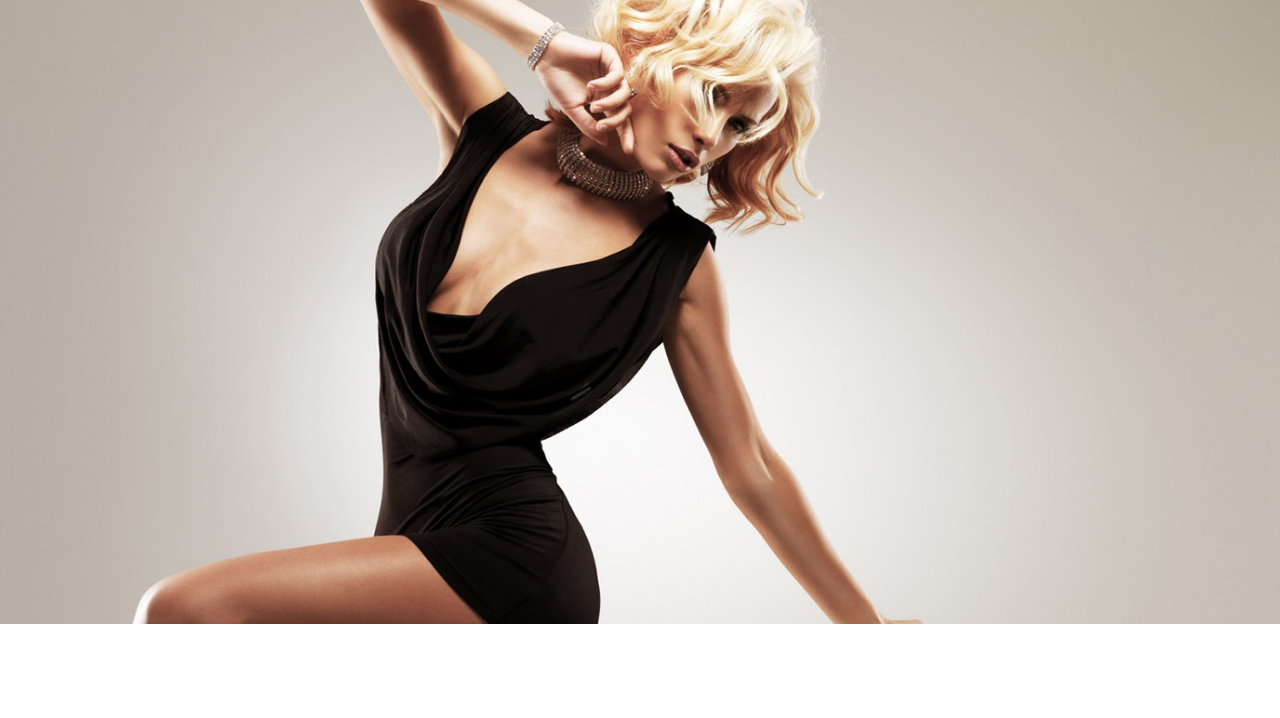
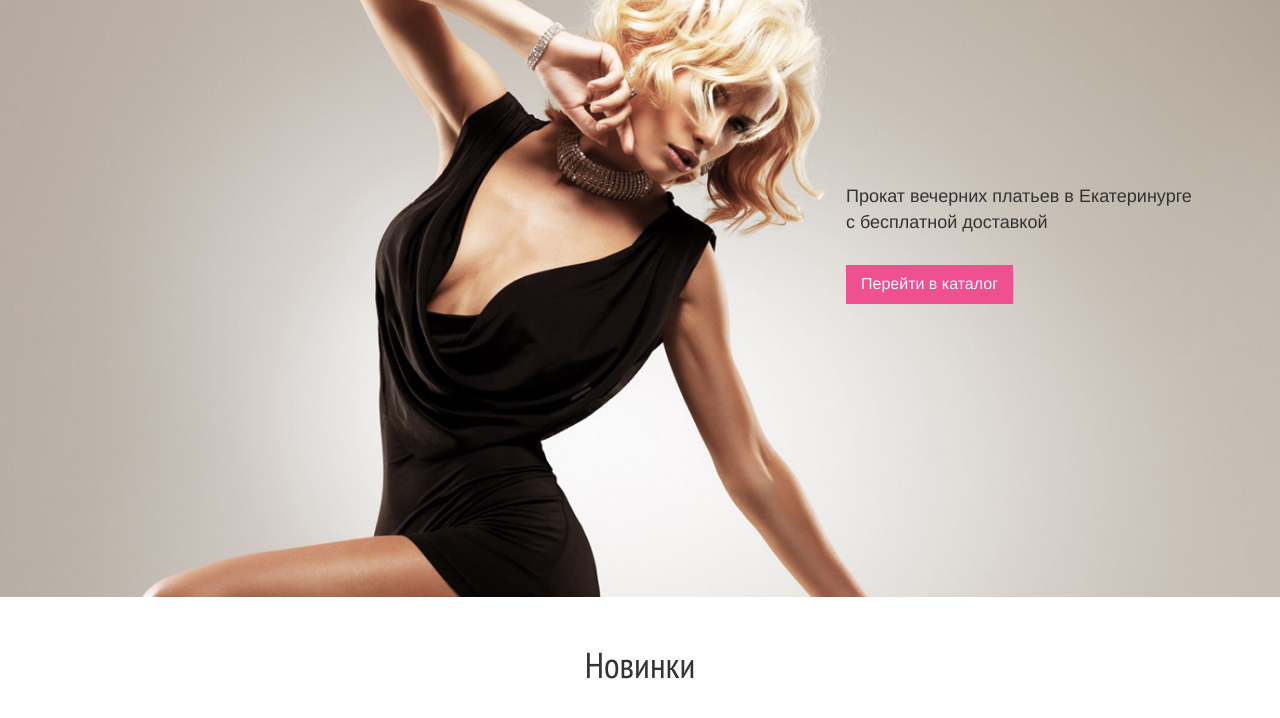
Before and after one commit to NiceJuli/detka, a website: page index.html in a window 1280 px wide. Shown: the part 136-854 px from the top of the page. Before the commit the page ends 800 px from the top, so only its background shows below. Drawn offline with nearby package versions, Linux system fonts and the light colour scheme; a web font is replaced by a local one.

Commit message:
глвная страница

```diff
--- a/index.html
+++ b/index.html
@@ -5,7 +5,7 @@
     <title>Детка-конфетка. Прокат платьев</title>
     <link rel="stylesheet" href="https://maxcdn.bootstrapcdn.com/bootstrap/3.3.7/css/bootstrap.min.css"
           integrity="sha384-BVYiiSIFeK1dGmJRAkycuHAHRg32OmUcww7on3RYdg4Va+PmSTsz/K68vbdEjh4u" crossorigin="anonymous">
-    <link href="https://fonts.googleapis.com/css?family=Lobster|Fira+Sans+Condensed|Fira+Mono" rel="stylesheet">
+    <link href="https://fonts.googleapis.com/css?family=Lobster|Fira+Sans+Condensed|Fira+Mono|PT+Sans+Narrow" rel="stylesheet">
     <link rel="stylesheet" type="text/css" href="styles/index.css">
 </head>
 <body>
@@ -69,9 +69,22 @@
             </div-->
 
         </header>
-        <div>
+        <div class="slider">
             <img src="/detka/images/666.jpg" alt="" width="100%">
+            <div class="slider-info">
+                <div class="slider-info-text">Прокат вечерних платьев в Екатеринурге <br> с бесплатной доставкой</div>
+                <a href="/catalog.html" class="button button--pink">Перейти в каталог</a>
+            </div>
         </div>
+        <section>
+            <h1 class="title-h1">Новинки</h1>
+
+            <div>
+                <div>
+
+                </div>
+            </div>
+        </section>
     </div>
     <script src="js/libs/jquery-3.2.0.min.js"></script>
     <script src="js/index.js"></script>
--- a/styles/index.less
+++ b/styles/index.less
@@ -3,3 +3,5 @@
 @import "less/phone";
 @import "less/menu";
 @import "less/slider";
+@import "less/button";
+@import "less/title";
--- /dev/null
+++ b/styles/less/button.less
@@ -0,0 +1,17 @@
+.button {
+  display: inline-block;
+  padding: 8px 15px;
+  font-size: 16px;
+
+  &--pink {
+    background: @pink;
+    color: #fff;
+    transition: background 0.3s linear;
+  }
+
+    &--pink:hover, &--pink:focus {
+      background: @darkPink;
+      color: #fff;
+      text-decoration: none;
+    }
+}
--- a/styles/less/colors.less
+++ b/styles/less/colors.less
@@ -1,4 +1,5 @@
 @pink: #EF5090;
+@darkPink: #9B1A4E;
 @darkGrey: #333;
 @grey: #4D4D4D;
 @darkBlue: #2c3e50;
--- a/styles/less/menu.less
+++ b/styles/less/menu.less
@@ -33,7 +33,7 @@
       font: 20px/43px 'Fira Mono', sans-serif;
 
       &:hover {
-        color: #333;
+        color: @pink;
         text-decoration: none;
       }
     }
--- a/styles/less/slider.less
+++ b/styles/less/slider.less
@@ -1,3 +1,19 @@
 .slider {
+  display: block;
+  height: 600px;
+  overflow: hidden;
+  margin-bottom: 50px;
 
+  &-info {
+    display: block;
+    width: 30%;
+    position: absolute;
+    right: 50px;
+    top: 40%;
+    font-size: 18px;
+
+    &-text {
+      margin-bottom: 30px;
+    }
+  }
 }
--- /dev/null
+++ b/styles/less/title.less
@@ -0,0 +1,7 @@
+.title-h1 {
+  font: 36px/1 'PT Sans Narrow', sans-serif;
+  color: @darkGrey;
+  display: block;
+  text-align: center;
+  margin-bottom: 50px;
+}
```
Also changed, not shown: styles/index.css.
